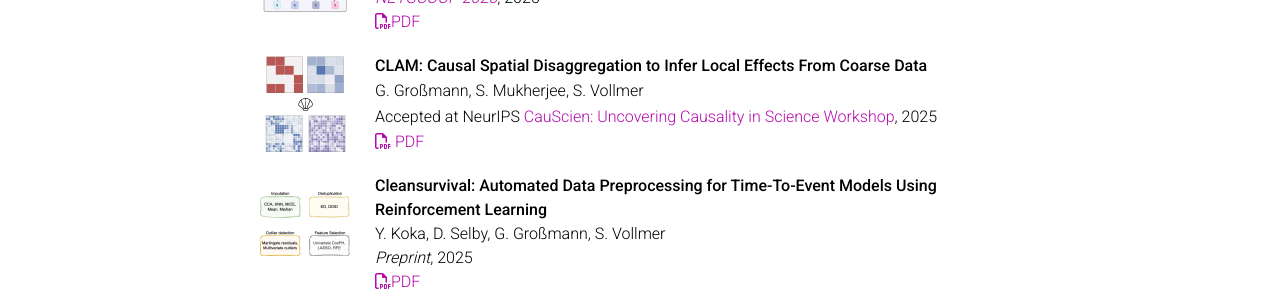
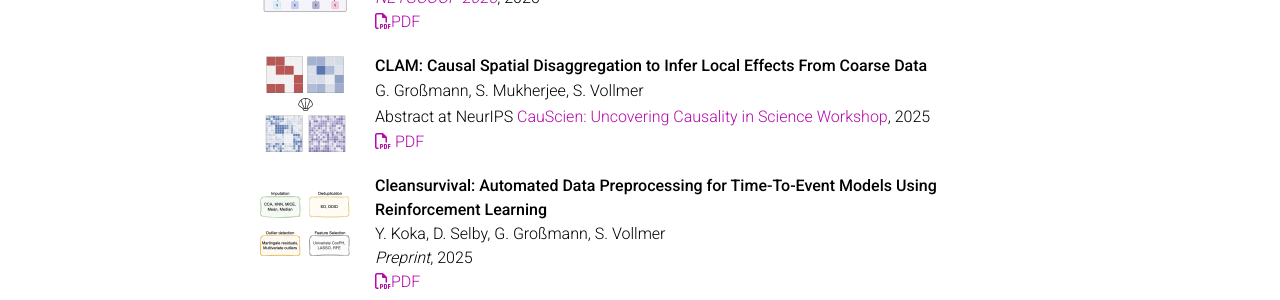
Before and after one commit to gerritgr/gerritgr.github.io, a Jekyll site: the page built from _pages/about.md, in a window 1280 px wide and 900 px high, scrolled down 6735 px. Shown: the part 153-453 px from the top of the window. Built offline with Jekyll 4.4.1, drawn with Linux system fonts in a browser that asks for light colours; nearby versions of some CDN libraries; full-size pictures stand in for the smaller copies a plugin makes; comment, search, counter and statistics services are not loaded; a style sheet for code colours, icons or effects is not loaded.

Commit message:
Update about.md

```diff
--- a/_pages/about.md
+++ b/_pages/about.md
@@ -730,8 +730,8 @@
       <div style="flex-grow: 1; display: flex; flex-direction: column; justify-content: space-between;">
         <p style="margin: 0;"><strong>CLAM: Causal Spatial Disaggregation to Infer Local Effects From Coarse Data</strong></p>
         <p style="margin: 0;">G. Großmann, S. Mukherjee, S. Vollmer</p>
-        <p style="margin: 0;">Accepted at NeurIPS <a href="https://sites.google.com/view/causcien">CauScien: Uncovering Causality in Science Workshop</a>, 2025</p>
-        <p style="margin: 0;"><a href="https://github.com/spacetimecausality/spacetimecausality.github.io/blob/main/assets/pdf/CLAM.pdf"><i class="fa-regular fa-file-pdf"></i> PDF</a></p>
+        <p style="margin: 0;">Abstract at NeurIPS <a href="https://sites.google.com/view/causcien">CauScien: Uncovering Causality in Science Workshop</a>, 2025</p>
+        <p style="margin: 0;"><a href="https://arxiv.org/abs/2608.08064"><i class="fa-regular fa-file-pdf"></i> PDF</a></p>
       </div>
     </div>
   </div>
```
